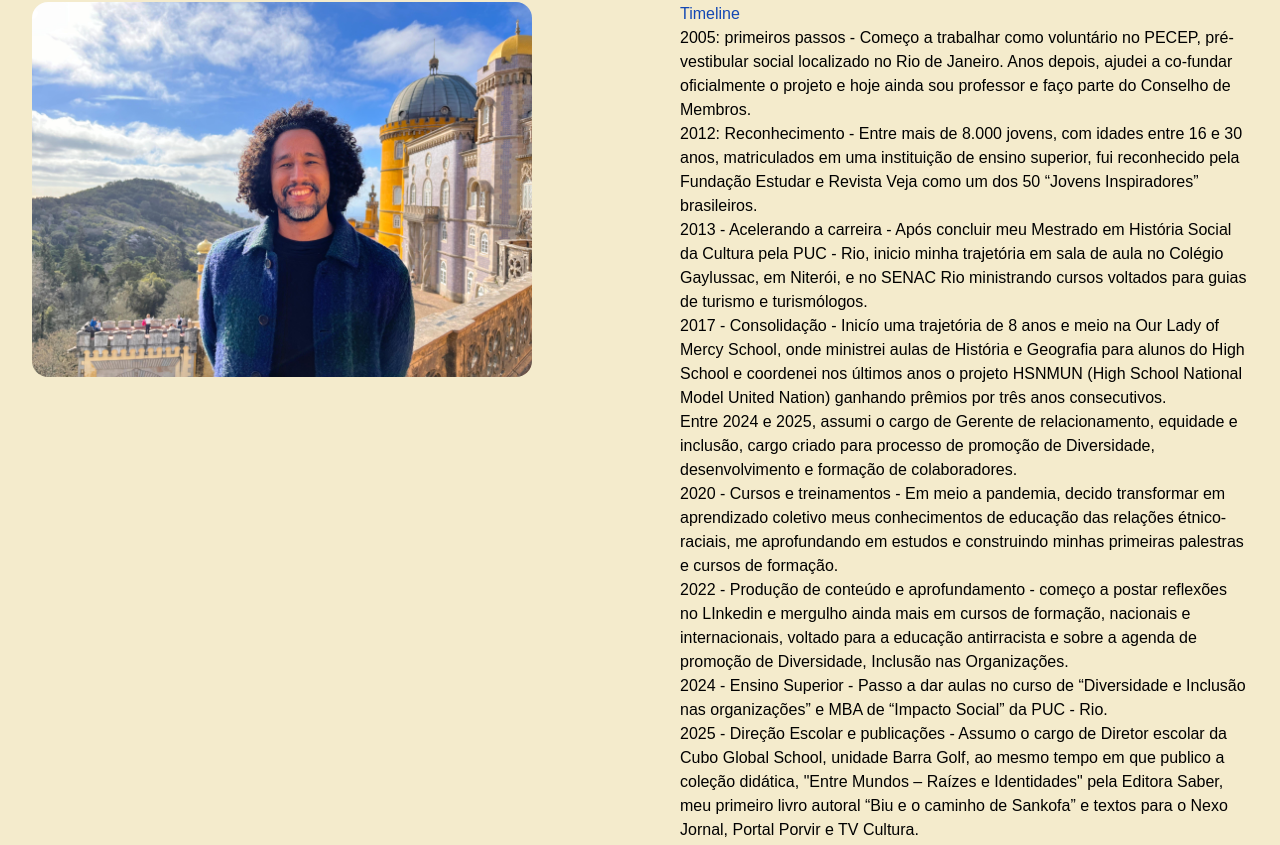
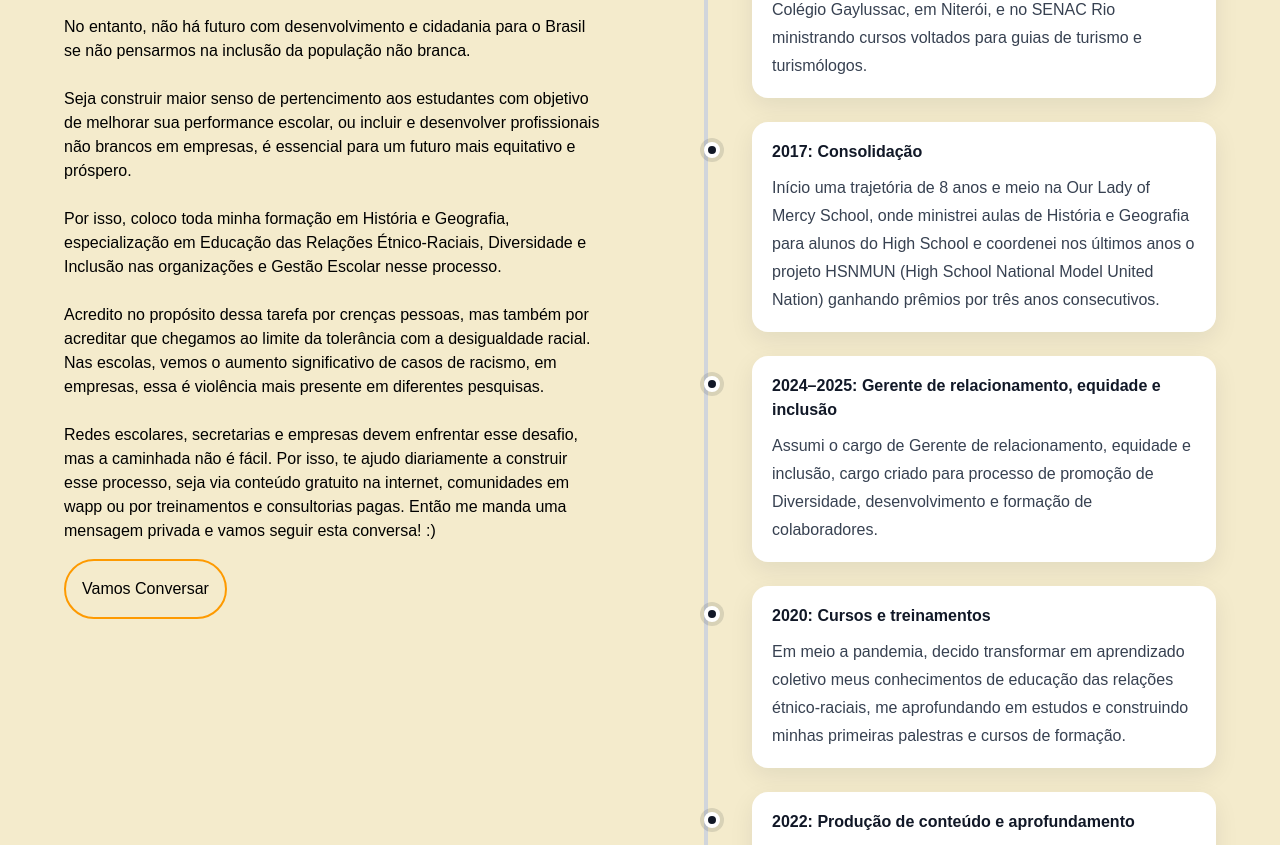
Before and after one commit to diegofranca92/rafael-site-portfolio, a Next.js app: page / in a window 1280 px wide. Shown: the part 1752-2597 px from the top of the page. Built offline with nearby package versions, Linux system fonts and the light colour scheme; a web font is replaced by a local one.

Commit message:
include contact and improve Timeline

```diff
--- a/src/app/page.tsx
+++ b/src/app/page.tsx
@@ -4,8 +4,8 @@ import Image from "next/image";
 
 export default function Home() {
   return (
-    <main className='flex flex-col flex-1 items-center justify-center '>
-      <section
+      <div>
+        <section
         id='header'
         className='flex flex-col md:flex-row items-center justify-start gap-4 p-4 md:p-8 h-dvh'>
         <div className='md:w-[50%]'>
@@ -19,6 +19,7 @@ export default function Home() {
           </p>
         </div>
       </section>
+    <main className='flex flex-col flex-1 items-center justify-center gap-8'>
       <section className='p-4'>
         <h2 className='text-2xl font-bold'>
           Instituições e Secretarias que confiaram em Rafael Silva
@@ -27,23 +28,46 @@ export default function Home() {
       </section>
       <section
         id='servicos'
-        className='flex flex-col items-center justify-center gap-4 mt-8 h-dvh'>
+        className='flex flex-col items-center justify-center gap-4 min-h-dvh h-dvh px-8 py-20'>
         <h2 className='text-2xl font-bold'>Meus Serviços</h2>
         <Services />
       </section>
       <section
         id='sobre'
-        className='flex flex-col items-center justify-center gap-4 mt-8 h-dvh'>
+        className='flex flex-col items-center justify-center gap-4 min-h-dvh h-dvh px-8 py-20 mt-20'>
         <h2 className='text-2xl font-bold'>Sobre Mim</h2>
         <div className="flex flex-col md:flex-row gap-4 justify-between">
-          <div className="p-8 md:w-[50%]">
+          <div className="p-8 md:w-[50%] flex flex-col gap-4">
             <h3>
               Quem é <span className="text-blue-700">RAFAEL SILVA</span>
             </h3>
             <Image src='/assets/perfil.jpg' alt='Seguir no Linkedin' width={500} height={300} className="rounded-2xl" />
+            <p className="mt-8">
+              Construir uma cultura de equidade e promover uma educação antirracista e letramento racial na
+              prática é um processo complexo, e sabemos que não existe receita pronta, certo? Entre o
+              letramento da equipe, a revisão curricular, o engajamento da liderança e a gestão da mudança, o
+              caminho pode parecer desafiador. <br /> <br />
+              No entanto, não há futuro com desenvolvimento e cidadania para o Brasil se não
+              pensarmos na inclusão da população não branca. <br /> <br />
+              Seja construir maior senso de pertencimento aos estudantes com objetivo de melhorar sua
+              performance escolar, ou incluir e desenvolver profissionais não brancos em empresas, é
+              essencial para um futuro mais equitativo e próspero. <br /> <br />
+              Por isso, coloco toda minha formação em História e Geografia, especialização em
+              Educação das Relações Étnico-Raciais, Diversidade e Inclusão nas organizações e
+              Gestão Escolar nesse processo. <br /> <br />
+              Acredito no propósito dessa tarefa por crenças pessoas, mas também por acreditar que
+              chegamos ao limite da tolerância com a desigualdade racial. Nas escolas, vemos o aumento
+              significativo de casos de racismo, em empresas, essa é violência mais presente em
+              diferentes pesquisas. <br /> <br />
+              Redes escolares, secretarias e empresas devem enfrentar esse desafio, mas a caminhada
+              não é fácil. Por isso, te ajudo diariamente a construir esse processo, seja via conteúdo
+              gratuito na internet, comunidades em wapp ou por treinamentos e consultorias pagas.
+              Então me manda uma mensagem privada e vamos seguir esta conversa! :)
+            </p>
+            <a href="https://wa.me/5521976994685" target="_blank" className="p-4 border-amber-500 border-2 rounded-full hover:bg-amber-50 self-start">Vamos Conversar</a>
           </div>
           <div className="p-8 md:w-[50%]">
-            COMO CHEGUEI ATÉ AQUI
+            <h3>COMO CHEGUEI ATÉ AQUI</h3>
             <Timeline />
           </div>
         </div>
@@ -83,7 +107,9 @@ export default function Home() {
         <p className='text-lg'>
           Entre em contato comigo para mais informações sobre meus serviços.
         </p>
+          <Image src='/assets/footer.jpg' alt='Seguir no Linkedin' width={500} height={300} className="w-dvw h-125!" />
       </section>
     </main>
+      </div>
   )
 }
--- a/src/components/Timeline.tsx
+++ b/src/components/Timeline.tsx
@@ -1,42 +1,80 @@
 export function Timeline() {
+  const timelineStyle = {
+    position: 'relative',
+    margin: '0 auto',
+    padding: '20px 0',
+    width: '100%',
+    maxWidth: '760px',
+  } as const
+
+  const lineStyle = {
+    position: 'absolute',
+    left: '24px',
+    top: 0,
+    bottom: 0,
+    width: '4px',
+    background: '#d1d5db',
+    borderRadius: '9999px',
+  } as const
+
+  const itemStyle = {
+    position: 'relative',
+    margin: '24px 0 24px 72px',
+    padding: '18px 20px',
+    background: '#ffffff',
+    borderRadius: '16px',
+    boxShadow: '0 8px 24px rgba(15, 23, 42, 0.08)',
+  } as const
+
+  const dotStyle = {
+    position: 'absolute',
+    left: '-48px',
+    top: '20px',
+    width: '16px',
+    height: '16px',
+    background: '#111827',
+    borderRadius: '50%',
+    border: '4px solid #ffffff',
+    boxShadow: '0 0 0 4px rgba(17, 24, 39, 0.12)',
+  } as const
+
+  const yearStyle = {
+    margin: 0,
+    fontWeight: 700,
+    fontSize: '1rem',
+    color: '#111827',
+  } as const
+
+  const textStyle = {
+    margin: '10px 0 0',
+    lineHeight: 1.75,
+    whiteSpace: 'pre-wrap',
+    color: '#374151',
+  } as const
+
+  const entries = [
+    { year: '2005', title: 'primeiros passos', text: 'Começo a trabalhar como voluntário no PECEP, pré-vestibular social localizado no Rio de Janeiro. Anos depois, ajudei a co-fundar oficialmente o projeto e hoje ainda sou professor e faço parte do Conselho de Membros.' },
+    { year: '2012', title: 'Reconhecimento', text: 'Entre mais de 8.000 jovens, com idades entre 16 e 30 anos, matriculados em uma instituição de ensino superior, fui reconhecido pela Fundação Estudar e Revista Veja como um dos 50 “Jovens Inspiradores” brasileiros.' },
+    { year: '2013', title: 'Acelerando a carreira', text: 'Após concluir meu Mestrado em História Social da Cultura pela PUC - Rio, inicio minha trajetória em sala de aula no Colégio Gaylussac, em Niterói, e no SENAC Rio ministrando cursos voltados para guias de turismo e turismólogos.' },
+    { year: '2017', title: 'Consolidação', text: 'Início uma trajetória de 8 anos e meio na Our Lady of Mercy School, onde ministrei aulas de História e Geografia para alunos do High School e coordenei nos últimos anos o projeto HSNMUN (High School National Model United Nation) ganhando prêmios por três anos consecutivos.' },
+    { year: '2024–2025', title: 'Gerente de relacionamento, equidade e inclusão', text: 'Assumi o cargo de Gerente de relacionamento, equidade e inclusão, cargo criado para processo de promoção de Diversidade, desenvolvimento e formação de colaboradores.' },
+    { year: '2020', title: 'Cursos e treinamentos', text: 'Em meio a pandemia, decido transformar em aprendizado coletivo meus conhecimentos de educação das relações étnico-raciais, me aprofundando em estudos e construindo minhas primeiras palestras e cursos de formação.' },
+    { year: '2022', title: 'Produção de conteúdo e aprofundamento', text: 'Começo a postar reflexões no LInkedin e mergulho ainda mais em cursos de formação, nacionais e internacionais, voltado para a educação antirracista e sobre a agenda de promoção de Diversidade, Inclusão nas Organizações.' },
+    { year: '2024', title: 'Ensino Superior', text: 'Passo a dar aulas no curso de “Diversidade e Inclusão nas organizações” e MBA de “Impacto Social” da PUC - Rio.' },
+    { year: '2025', title: 'Direção Escolar e publicações', text: 'Assumo o cargo de Diretor escolar da Cubo Global School, unidade Barra Golf, ao mesmo tempo em que publico a coleção didática, "Entre Mundos – Raízes e Identidades" pela Editora Saber, meu primeiro livro autoral “Biu e o caminho de Sankofa” e textos para o Nexo Jornal, Portal Porvir e TV Cultura.' },
+    { year: '2026', title: 'Reconhecimento', text: 'Em um ranking global de educadores, sou eleito a “30ª voz mais influente em Educação” no World’s 200 Top Voices in Education, da Favikon, e sou convidado a integrar a ForbesBLK, comunidade internacional de profissionais negros de relevância e impacto na promoção da equidade racial e dos direitos da comunidade negra.' },
+  ]
+
   return (
-    <div>
-      <div>
-        <h3>Timeline</h3>
-      </div>
-      <p>2005: primeiros passos - Começo a trabalhar como voluntário no PECEP, pré-vestibular
-social localizado no Rio de Janeiro. Anos depois, ajudei a co-fundar oficialmente o projeto e
-hoje ainda sou professor e faço parte do Conselho de Membros.</p>
-      <p>2012: Reconhecimento - Entre mais de 8.000 jovens, com idades entre 16 e 30 anos,
-matriculados em uma instituição de ensino superior, fui reconhecido pela Fundação Estudar
-e Revista Veja como um dos 50 “Jovens Inspiradores” brasileiros.</p>
-      <p>2013 - Acelerando a carreira - Após concluir meu Mestrado em História Social da Cultura
-pela PUC - Rio, inicio minha trajetória em sala de aula no Colégio Gaylussac, em Niterói, e
-no SENAC Rio ministrando cursos voltados para guias de turismo e turismólogos.</p>
-      <p>2017 - Consolidação - Inicío uma trajetória de 8 anos e meio na Our Lady of Mercy School,
-onde ministrei aulas de História e Geografia para alunos do High School e coordenei nos
-últimos anos o projeto HSNMUN (High School National Model United Nation) ganhando
-prêmios por três anos consecutivos.</p>
-      <p>Entre 2024 e 2025, assumi o cargo de Gerente de relacionamento, equidade e inclusão,
-cargo criado para processo de promoção de Diversidade, desenvolvimento e formação de
-colaboradores.</p>
-      <p>2020 - Cursos e treinamentos - Em meio a pandemia, decido transformar em aprendizado
-coletivo meus conhecimentos de educação das relações étnico-raciais, me aprofundando
-em estudos e construindo minhas primeiras palestras e cursos de formação.</p>
-      <p>2022 - Produção de conteúdo e aprofundamento - começo a postar reflexões no LInkedin e
-mergulho ainda mais em cursos de formação, nacionais e internacionais, voltado para a
-educação antirracista e sobre a agenda de promoção de Diversidade, Inclusão nas
-Organizações.</p>
-      <p>2024 - Ensino Superior - Passo a dar aulas no curso de “Diversidade e Inclusão nas
-organizações” e MBA de “Impacto Social” da PUC - Rio.</p>
-      <p>2025 - Direção Escolar e publicações - Assumo o cargo de Diretor escolar da Cubo Global
-School, unidade Barra Golf, ao mesmo tempo em que publico a coleção didática, "Entre
-Mundos – Raízes e Identidades" pela Editora Saber, meu primeiro livro autoral “Biu e o
-caminho de Sankofa” e textos para o Nexo Jornal, Portal Porvir e TV Cultura.</p>
-      <p>2026 - Reconhecimento - Em um ranking global de educadores, sou eleito a “30ª voz mais
-influente em Educação” no World’s 200 Top Voices in Education, da Favikon, e sou
-convidado a integrar a ForbesBLK, comunidade internacional de profissionais negros de
-relevância e impacto na promoção da equidade racial e dos direitos da comunidade negra.</p>
+    <div style={timelineStyle}>
+      <div style={lineStyle} />
+      {entries.map((entry) => (
+        <div key={`${entry.year}-${entry.title}`} style={itemStyle}>
+          <div style={dotStyle} />
+          <p style={yearStyle}>{entry.year}: {entry.title}</p>
+          <p style={textStyle}>{entry.text}</p>
+        </div>
+      ))}
     </div>
   )
 }
```
Also changed, not shown: public/assets/footer.jpg (added).
